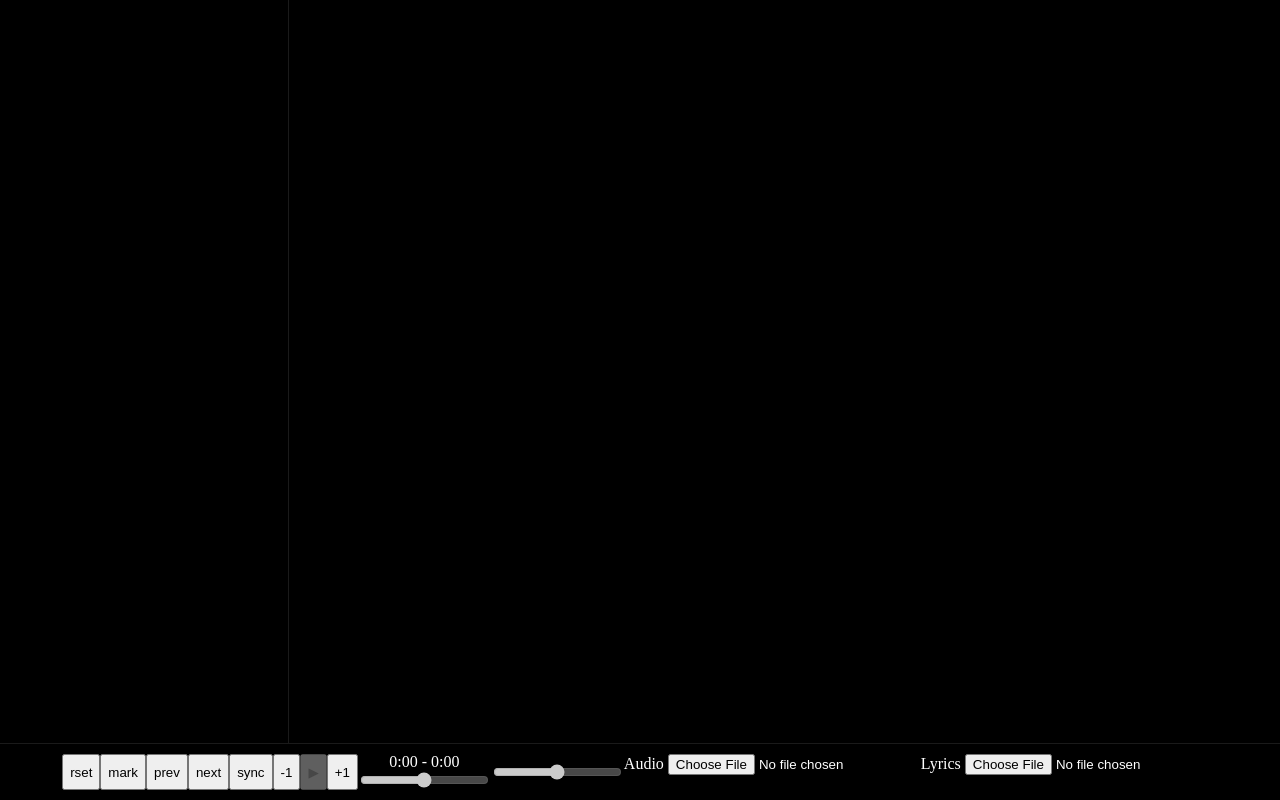
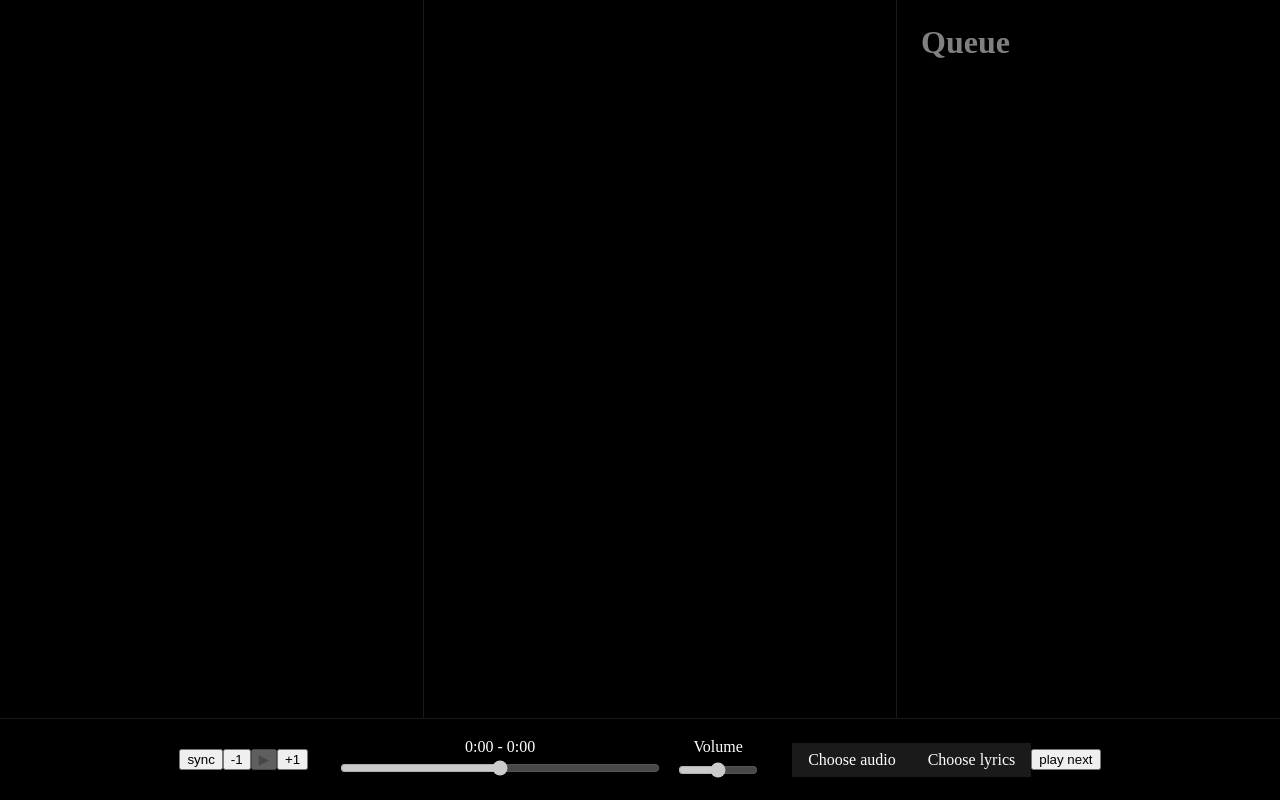
Before and after one commit to Binekrasik/localify, a website built with Vite: page index.html in a window 1280 px wide. Built offline with nearby package versions, Linux system fonts and the light colour scheme.

Commit message:
sync: queue feature indev

```diff
--- a/index.html
+++ b/index.html
@@ -1,17 +1,25 @@
 <!doctype html>
 <html lang="en">
-  <head>
+
+<head>
     <meta charset="UTF-8" />
     <link rel="icon" type="image/svg+xml" href="/vite.svg" />
     <meta name="viewport" content="width=device-width, initial-scale=1.0" />
     <title>localify</title>
-  </head>
-  <body>
+</head>
+
+<body>
     <div id="app">
-        <div class="contentContainer">
-            <div id="lyricsContainer">
+        <div id="contentContainer">
+            <div id="lyricsContainer" class="mainContainer">
                 <div id="lyrics-editor-line-indicator"></div>
                 <div id="lyrics"></div>
+            </div>
+
+            <div id="queueContainer">
+                <h1>Queue</h1>
+
+                <div id="queue"></div>
             </div>
         </div>
 
@@ -19,32 +27,43 @@
             <audio preload="auto" id="audioPlayer"></audio>
 
             <!-- player controls -->
-            <button id="player-button-reset-lyrics">rset</button>
+            <!-- <button id="player-button-reset-lyrics">rset</button>
             <button id="player-button-mark-timestamp">mark</button>
             <button id="player-button-prev-timestamp">prev</button>
-            <button id="player-button-next-timestamp">next</button>
+            <button id="player-button-next-timestamp">next</button> -->
+
             <button id="player-button-sync">sync</button>
             <button id="player-button-backward">-1</button>
             <button id="player-button-play">▶</button>
             <button id="player-button-forward">+1</button>
-            <label id="player-label-progress">
-                <p><span class="currentTime">0:00</span> - <span class="endTime">0:00</span></p>
-                <input id="player-slider-progress" type="range" min="0" max="100" value="0"/>
-            </label>
-            <input id="player-slider-volume" type="range" min="0" max="100" value="50"/>
 
-            <label>
-                Audio
-                <input type="file" accept=".mp3,.wav,.ogg,.flac,.m4a" id="player-file-audio" />
+            <div class="sliders">
+                <label id="player-label-progress">
+                    <p><span class="currentTime">0:00</span> - <span class="endTime">0:00</span></p>
+                    <input id="player-slider-progress" type="range" min="0" max="100" value="0" />
+                </label>
+
+                <label id="player-label-progress">
+                    <p>Volume</p>
+                    <input id="player-slider-volume" type="range" min="0" max="100" value="50" />
+                </label>
+            </div>
+
+            <label data-type="file">
+                Choose audio
+                <input type="file" accept=".mp3,.wav,.ogg,.flac,.m4a" id="player-file-audio" multiple />
             </label>
 
-            <label>
-                Lyrics
-                <input type="file" accept=".lrc" id="player-file-lyrics">
+            <label data-type="file">
+                Choose lyrics
+                <input type="file" accept=".lrc" id="player-file-lyrics" multiple>
             </label>
+
+            <button id="player-button-play-next">play next</button>
         </div>
     </div>
 
     <script type="module" src="/src/app.ts"></script>
-  </body>
+</body>
+
 </html>
--- a/src/app.ts
+++ b/src/app.ts
@@ -1,7 +1,8 @@
-import './styles/lyrics.scss'
+import './styles/app.scss'
 
 import { Managers } from './lib/state/Managers'
 
 Managers.LyricsManager.Initialize()
 Managers.PlayerManager.Initialize()
+Managers.QueueManager.Initialize()
 Managers.UpdateManager.Initialize()
--- a/src/lib/lyrics/LyricsManager.ts
+++ b/src/lib/lyrics/LyricsManager.ts
@@ -19,7 +19,7 @@ export class LyricsManager extends Manager {
 
     Initialize(): void {
         this.#InitHooks()
-        this.#lyricsEditor.Enable()
+        // this.#lyricsEditor.Enable()
     }
 
     #InitHooks (): void {
@@ -125,7 +125,7 @@ export class LyricsManager extends Manager {
                 })
             })
 
-        this.#lyricsEditor.UpdateLineIndicator()
+        // this.#lyricsEditor.UpdateLineIndicator()
     }
 
     SyncLyrics () {
--- a/src/lib/player/PlayerManager.ts
+++ b/src/lib/player/PlayerManager.ts
@@ -1,10 +1,12 @@
 import sqs from '../../safeQuerySelector';
 import { Manager } from '../Manager';
+import type { Track } from '../queue/Track';
 import { Managers } from '../state/Managers';
 
 export class PlayerManager extends Manager {
     state = {
         isPlaying: false,
+        playOnNextTrackLoad: true,
     }
 
     controls = {
@@ -14,6 +16,7 @@ export class PlayerManager extends Manager {
         syncButton: sqs('#player-button-sync') as HTMLButtonElement,
         backwardButton: sqs('#player-button-backward') as HTMLButtonElement,
         forwardButton: sqs('#player-button-forward') as HTMLButtonElement,
+        playNextButton: sqs('#player-button-play-next') as HTMLButtonElement,
     }
 
     audioElement = sqs('#audioPlayer') as HTMLAudioElement
@@ -32,6 +35,12 @@ export class PlayerManager extends Manager {
 
             // @ts-ignore
             sqs('#player-label-progress .endTime').innerText = `${minutes}:${seconds}`
+
+            if (this.state.playOnNextTrackLoad) {
+                this.audioElement.play()
+                this.state.playOnNextTrackLoad = false
+            }
+
             this.UpdatePlayButtonState()
         })
 
@@ -76,6 +85,10 @@ export class PlayerManager extends Manager {
         this.controls.forwardButton.addEventListener('click', () => Managers.LyricsManager.SyncLyrics())
         this.controls.forwardButton.addEventListener('click', () => {
             this.audioElement.currentTime = Math.min(this.audioElement.currentTime + 1, this.audioElement.duration)
+        })
+
+        this.controls.playNextButton.addEventListener('click', () => {
+            Managers.QueueManager.PlayNextTrack()
         })
 
         document.addEventListener('keydown', (e) => {
@@ -131,6 +144,14 @@ export class PlayerManager extends Manager {
         reader.readAsDataURL(file)
     }
 
+    LoadTrack (track: Track, playOnLoad: boolean = false) {
+        this.state.playOnNextTrackLoad = playOnLoad
+        this.LoadAudioFile(track.audioFile)
+
+        if (track.lyricsFile)
+            Managers.LyricsManager.LoadFromFile(track.lyricsFile)
+    }
+
     UpdateProgressIndicators () {
         const progress = (this.audioElement.currentTime / this.audioElement.duration) * 100
         this.controls.progressSlider.value = `${progress}`
--- /dev/null
+++ b/src/lib/queue/Track.ts
@@ -0,0 +1,4 @@
+export interface Track {
+    audioFile: File,
+    lyricsFile?: File,
+}
--- /dev/null
+++ b/src/styles/app.scss
@@ -0,0 +1,51 @@
+@forward './lyrics.scss';
+@forward './player.scss';
+@forward './queue.scss';
+
+@use './colors.scss' as colors;
+
+@keyframes animation-lyric-slideIn {
+    0% {
+        opacity: 0;
+        transform: translateX(-40px);
+    }
+    100% {
+        opacity: 1;
+        transform: translateY(0);
+    }
+}
+
+body {
+    font-family: 'Instrument Sans';
+    background: colors.$background;
+    color: colors.$foreground;
+    height: 100vh;
+    margin: 0;
+    display: flex;
+    flex-direction: column;
+}
+
+* {
+    box-sizing: border-box;
+}
+
+::selection {
+    background: rgba(colors.$foreground, .3);
+    color: colors.$foreground;
+}
+
+#app {
+    display: grid;
+    grid-template-rows: 1fr auto;
+    height: 100%;
+
+    #contentContainer {
+        display: flex;
+        position: relative;
+        width: 100%;
+
+        .mainContainer {
+            flex: 1;
+        }
+    }
+}
--- /dev/null
+++ b/src/styles/colors.scss
@@ -0,0 +1,2 @@
+$background: #000;
+$foreground: #fff;
--- a/src/styles/lyrics.scss
+++ b/src/styles/lyrics.scss
@@ -1,75 +1,4 @@
-$colorBackground: #000;
-$colorForeground: #fff;
-
-@keyframes animation-lyric-slideIn {
-    0% {
-        opacity: 0;
-        transform: translateX(-40px);
-    }
-    100% {
-        opacity: 1;
-        transform: translateY(0);
-    }
-}
-
-body {
-    font-family: 'Instrument Sans';
-    background: $colorBackground;
-    color: $colorForeground;
-    height: 100vh;
-    margin: 0;
-    display: flex;
-    flex-direction: column;
-}
-
-* {
-    box-sizing: border-box;
-}
-
-::selection {
-    background: rgba($colorForeground, .3);
-    color: $colorForeground;
-}
-
-#app {
-    display: grid;
-    grid-template-rows: 1fr auto;
-    height: 100%;
-
-    #player {
-        position: sticky;
-        bottom: 0 !important;
-
-        width: 100%;
-        height: fit-content;
-        padding: 10px;
-
-        display: flex;
-        justify-content: center;
-
-        backdrop-filter: blur(20px);
-        border-top: 1px solid rgba($colorForeground, .1);
-
-        #player-slider-progress::-webkit-slider-thumb {
-            background: $colorForeground;
-        }
-
-        #button-newline {
-            bottom: 20px;
-            right: 20px;
-        }
-
-        #player-label-progress {
-            display: flex;
-            flex-direction: column;
-            align-items: center;
-            line-height: 100%;
-
-            p {
-                margin: 0;
-            }
-        }
-    }
+@use './colors.scss' as colors;
 
 #lyricsContainer {
     display: flex;
@@ -81,14 +10,16 @@ body {
         position: absolute;
         width: 5px;
         height: 0;
-            background: rgba($colorForeground, .25);
-            top: 0;
+        background: rgba(colors.$foreground, .25);
+        top: 0 !important;
         left: 0;
         transition: .2s cubic-bezier(0.34, 1.56, 0.64, 1);
     }
 
     #lyrics {
-            width: 50vw;
+        // min-width: 50%;
+        max-width: fit-content;
+        margin-left: 100px;
 
         display: flex;
         flex-direction: column;
@@ -96,12 +27,12 @@ body {
         padding: 6rem 0 0 4rem;
         margin-right: calc(4rem + 1px);
 
-            border-left: 1px solid rgba($colorForeground, .1);
+        border-left: 1px solid rgba(colors.$foreground, .1);
 
-            // border-right: 1px solid rgba($colorForeground, .1);
+        // border-right: 1px solid rgba(colors.$foreground, .1);
 
         .header {
-                color: rgba($colorForeground, .5);
+            color: rgba(colors.$foreground, .5);
 
             .title {
                 font-weight: 600;
@@ -109,7 +40,7 @@ body {
 
                 margin: 0 0 2rem;
 
-                    color: rgba($colorForeground, .5);
+                color: rgba(colors.$foreground, .5);
             }
 
             .author {
@@ -118,7 +49,7 @@ body {
 
                 margin: 2rem 0 0;
 
-                    color: rgba($colorForeground, .5);
+                color: rgba(colors.$foreground, .5);
             }
         }
 
@@ -128,7 +59,7 @@ body {
 
             margin: .25rem 0;
 
-                color: rgba($colorForeground, 0.25);
+            color: rgba(colors.$foreground, 0.25);
 
             transition: .5s cubic-bezier(0, 1, 0.3, 1);
             opacity: 0;
@@ -141,14 +72,14 @@ body {
             cursor: pointer;
 
             &[data-active="true"] {
-                    color: $colorForeground;
+                color: colors.$foreground;
             }
 
             &:hover {
-                    background: rgba($colorForeground, .2);
+                background: rgba(colors.$foreground, .2);
 
                 &[data-active="false"] {
-                        color: rgba($colorForeground, .5);
+                    color: rgba(colors.$foreground, .5);
                 }
             }
 
@@ -173,8 +104,7 @@ body {
             font-size: 1rem;
             margin: 1rem 0 2rem;
             letter-spacing: 50%;
-                color: rgba($colorForeground, .25);
+            color: rgba(colors.$foreground, .25);
         }
     }
 }
-}
--- /dev/null
+++ b/src/styles/player.scss
@@ -0,0 +1,73 @@
+@use './colors.scss' as colors;
+
+#player {
+    position: sticky;
+    bottom: 0 !important;
+
+    width: 100%;
+    height: fit-content;
+    padding: 20px 10px;
+
+    display: flex;
+    justify-content: center;
+    align-items: center;
+
+    backdrop-filter: blur(20px);
+    border-top: 1px solid rgba(colors.$foreground, .1);
+
+    .sliders {
+        gap: 1rem;
+        margin: 0 2rem;
+        display: flex;
+
+        #player-slider-progress {
+            width: 20rem;
+            margin: 0 0;
+        }
+
+        #player-slider-volume {
+            width: 5rem;
+        }
+
+        #button-newline {
+            bottom: 20px;
+            right: 20px;
+        }
+
+        #player-label-progress,
+        #player-label-volume {
+            display: flex;
+            flex-direction: column;
+            align-items: center;
+            line-height: 100%;
+
+            p {
+                margin: 0 0 5px;
+
+            }
+        }
+    }
+
+    label[data-type="file"] {
+        padding: .5rem 1rem;
+
+        height: fit-content;
+        width: fit-content;
+
+        transition: .3s cubic-bezier(0, 1, 0.3, 1);
+
+        background: rgba(colors.$foreground, .1);
+
+        &:hover {
+            background: rgba(colors.$foreground, .2);
+        }
+
+        &:active {
+            background: rgba(colors.$foreground, .1);
+        }
+    }
+
+    input[type="file"] {
+        display: none;
+    }
+}
--- /dev/null
+++ b/src/styles/queue.scss
@@ -0,0 +1,25 @@
+@use './colors.scss' as colors;
+
+#queueContainer {
+    display: flex;
+    flex-direction: column;
+
+    position: sticky;
+
+    top: 0;
+    right: 0;
+
+    height: 100%;
+    width: 30vw;
+
+    border-left: 1px solid rgba(colors.$foreground, .1);
+    padding: 1.5rem;
+    margin-left: 20px;
+
+    h1, h2, h3, h4, p {
+        color: rgba(colors.$foreground, .5);
+
+        font-weight: 600;
+        margin: 0;
+    }
+}
```
Also changed, not shown: src/lib/lyrics/LyricsEditor.ts (+5 -6 lines), src/lib/queue/QueueManager.ts (added, +30 -0 lines), src/lib/state/Managers.ts (+5 -3 lines). Lines whose indentation alone changed are shown as unchanged.
